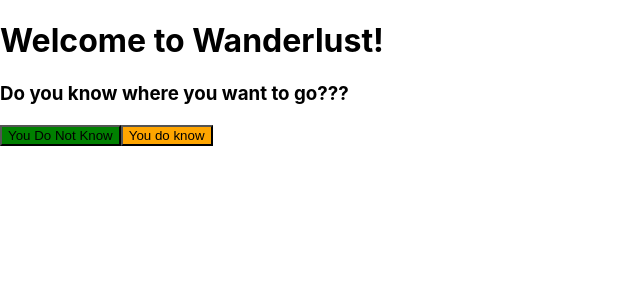
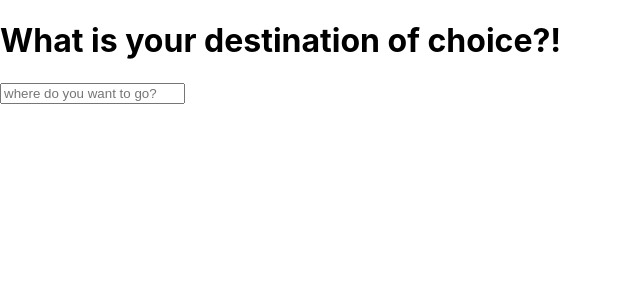
Before and after one commit to jfvasil/React-Travel-App, a React (Create React App) app in the folder travel-app/: page /search in a window 1280 px wide. Shown: the top 300 px of the page, without its empty margins (0-640 px from the left). Built offline with nearby package versions, Linux system fonts and the light colour scheme.

Commit message:
fixed routing issue

```diff
--- a/travel-app/src/App.js
+++ b/travel-app/src/App.js
@@ -2,7 +2,7 @@
 import { BrowserRouter as Router, Routes, Route} from 'react-router-dom'
 import Landing from './pages/landing.js'
 import Search from './pages/search.js'
-import Find from './pages/find.js'
+// import Find from './pages/find.js'
 // import FindResults from './pages/findResults.js'
 // import TravelInfo from './pages/travelInfo.js'
 
@@ -12,8 +12,8 @@ const App = () => {
     <Router>
       <Routes>
       <Route exact path='/' element={<Landing />} />
-      <Route  path='/search'  element={<Search />} />
-      <Route  path='/find'  element={<Find />} />
+      <Route exact path='/search'  element={<Search />} />
+      {/* <Route exact path='/find'  component={<Find />} /> */}
       {/* <Route  path='/findResults'  element={<FindResults />} />
       <Route  path='/travelInfo' element={<TravelInfo />} /> */}
 
--- a/travel-app/src/components/LandingComp.js
+++ b/travel-app/src/components/LandingComp.js
@@ -1,11 +1,11 @@
 import Button from "./Button";
-
+import PageHeading from "./pageHeading";
 
 const LandingComp = () => {
 
   return (
     <div>
-    <h1>Welcome to Wanderlust!</h1>
+    <PageHeading text={'Welcome to Wanderlust!'} />
     <h3>Do you know where you want to go???</h3>
     <Button color={'green'} text={'You Do Not Know'} navToPage={'/find'}/>
     <Button color={'orange'} text={'You do know'} navToPage={'/search'}/>
--- /dev/null
+++ b/travel-app/src/components/pageHeading.js
@@ -0,0 +1,9 @@
+const pageHeading = ({text}) => {
+  return (
+    <>
+    <h1>{text}</h1>
+    </>
+  )
+}
+
+export default pageHeading
--- /dev/null
+++ b/travel-app/src/components/searchBar.js
@@ -0,0 +1,11 @@
+const searchBar = () => {
+  return (
+    <div>
+   <form>
+    <input type='search' placeholder="where do you want to go?" />
+    </form>
+</div>
+  )
+}
+
+export default searchBar
--- a/travel-app/src/pages/search.js
+++ b/travel-app/src/pages/search.js
@@ -1,8 +1,11 @@
-import LandingComp from '../components/LandingComp.js'
-
+import SearchBar from "../components/searchBar"
+import PageHeading from "../components/pageHeading"
 const Search = () => {
   return (
-    <LandingComp />
+    <>
+    <PageHeading text={'What is your destination of choice?!'} />
+    <SearchBar />
+    </>
   )
 }
 
```
